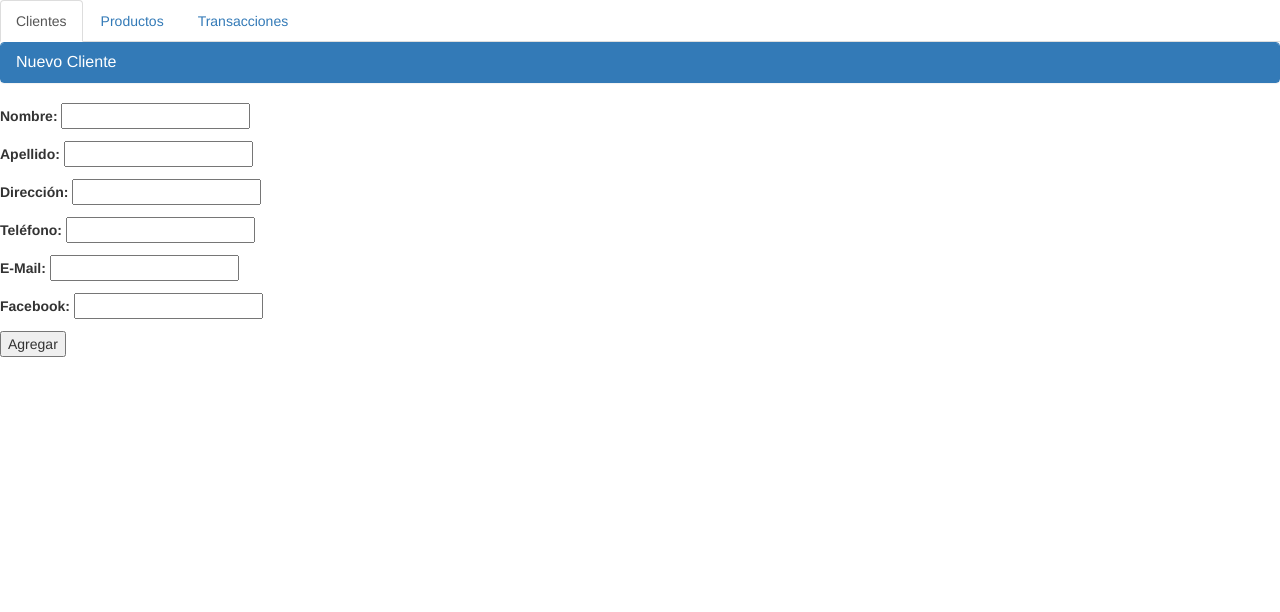
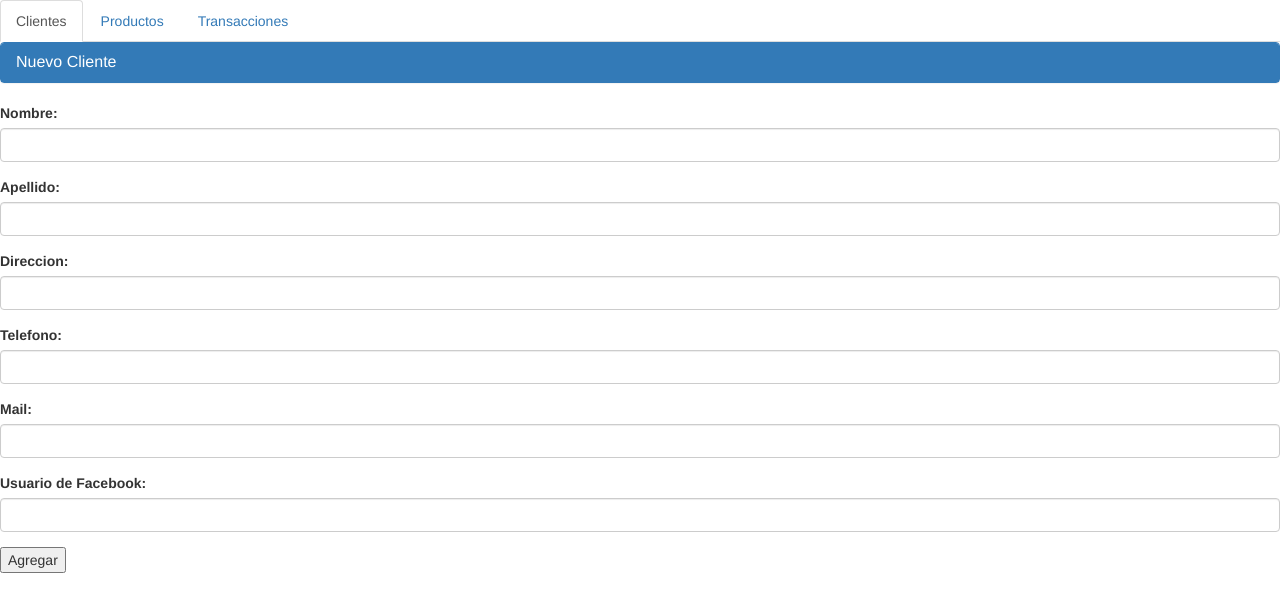
Before and after one commit to BelCattaneo/alf_db, a Django app: page /customers/add_customer/ in a window 1280 px wide. Shown: the top 612 px of the page. Run offline with Django 3.2, Linux system fonts and the light colour scheme; some libraries are stand-ins or nearby versions.

Commit message:
Changes in the style of the form of the the add customer screen.

```diff
--- a/alf/settings.py
+++ b/alf/settings.py
@@ -41,6 +41,7 @@ INSTALLED_APPS = [
     # Other Apps
     'django_tables2',
     'django_filters',
+    'widget_tweaks',
 
     # My Apps
     'alf_db',
--- /dev/null
+++ b/alf_db/static/alf_db/forms.css
@@ -0,0 +1,5 @@
+.form-error {
+  font-size: 16px;
+  color: #a94442;
+  line-height: 150%;
+}
--- a/alf_db/templates/alf_db/add_customer.html
+++ b/alf_db/templates/alf_db/add_customer.html
@@ -1,6 +1,7 @@
 {% extends "alf_db/base.html" %}
 
 {% block content %}
+{% load widget_tweaks %}
 
 <div class="panel panel-primary">
     <div class="panel-heading">
@@ -10,7 +11,50 @@
 
 <form action="{% url 'alf_db:add_customer' %}" method='post'>
   {% csrf_token %}
-  {{ form.as_p }}
+
+
+
+  {{ form.non_field_errors }}
+  <div class="form-group">
+    <label for="{{ form.first_name.id_for_label }}">Nombre:</label>
+    {% render_field form.first_name class+="form-control" required="false" %}
+    {{ form.first_name.errors }}
+  </div>
+
+  <div class="form-group">
+    <label for="{{ form.last_name.id_for_label }}">Apellido:</label>
+    {% render_field form.last_name class+="form-control" %}
+    {{ form.last_name.errors }}
+  </div>
+
+  <div class="form-group">
+    <label for="{{ form.address.id_for_label }}">Direccion:</label>
+    {% render_field form.address class+="form-control" %}
+    {{ form.address.errors }}
+  </div>
+
+  <div class="form-group">
+    <label for="{{ form.phone.id_for_label }}">Telefono:</label>
+    {% render_field form.phone class+="form-control" %}
+    {{ form.phone.errors }}
+  </div>
+
+  <div class="form-group {%if form.email.errors %} has-error {% endif %} ">
+    <label for="{{ form.email.id_for_label }}">Mail:</label>
+    {% render_field form.email class+="form-control" %}
+    <div>
+    {% for error in form.email.errors %}
+      <p class="form-error">{{ error | escape }}</p>
+    {% endfor %}
+    </div>
+  </div>
+
+  <div class="form-group">
+    <label for="{{ form.facebook_username.id_for_label }}">Usuario de Facebook:</label>
+    {% render_field form.facebook_username class+="form-control" %}
+    {{ form.facebook_username.errors }}
+  </div>
+
   <button name="submit">Agregar</button>
 </form>
 
--- a/alf_db/templates/alf_db/base.html
+++ b/alf_db/templates/alf_db/base.html
@@ -1,4 +1,5 @@
 {% load nav_helpers %}
+{% load static %}
 
 <!DOCTYPE html>
 <html lang="en">
@@ -22,6 +23,8 @@
     <script src="https://maxcdn.bootstrapcdn.com/bootstrap/3.3.7/js/bootstrap.min.js"
             integrity="sha384-Tc5IQib027qvyjSMfHjOMaLkfuWVxZxUPnCJA7l2mCWNIpG9mGCD8wGNIcPD7Txa"
             crossorigin="anonymous"></script>
+
+    <link rel="stylesheet" type="text/css" href="{% static "alf_db/forms.css" %}">
 
     {% block mocha %}{% endblock mocha %}
 
@@ -50,7 +53,7 @@
         <a href="{% url 'alf_db:transactions' %}">Transacciones</a>
     </li>
 
-</ul>
+   </ul>
 
     {% block content %}{% endblock content %}
 
--- a/alf_db/templates/alf_db/customers.html
+++ b/alf_db/templates/alf_db/customers.html
@@ -8,12 +8,13 @@
   <button type="button" class="btn btn-primary">Agregar Cliente</button>
 </a>
 
-{% render_table table %}
 
 <form id="filter_form" action="{% url 'alf_db:customers' %}" method='get'>
   {{ filter.form.as_p }}
   <input type="submit" value="Filtrar">
 </form>
+
+{% render_table table %}
 
 {% endblock content %}
 
--- a/requirements.txt
+++ b/requirements.txt
@@ -3,6 +3,7 @@ dj-static==0.0.6
 Django==1.11.2
 django-filter==1.0.4
 django-tables2==1.7.1
+django-widget-tweaks==1.4.1
 gunicorn==19.7.1
 psycopg2==2.7.1
 pytz==2017.2
```
Also changed, not shown: alf_db/filters.py (+13 -13 lines).
